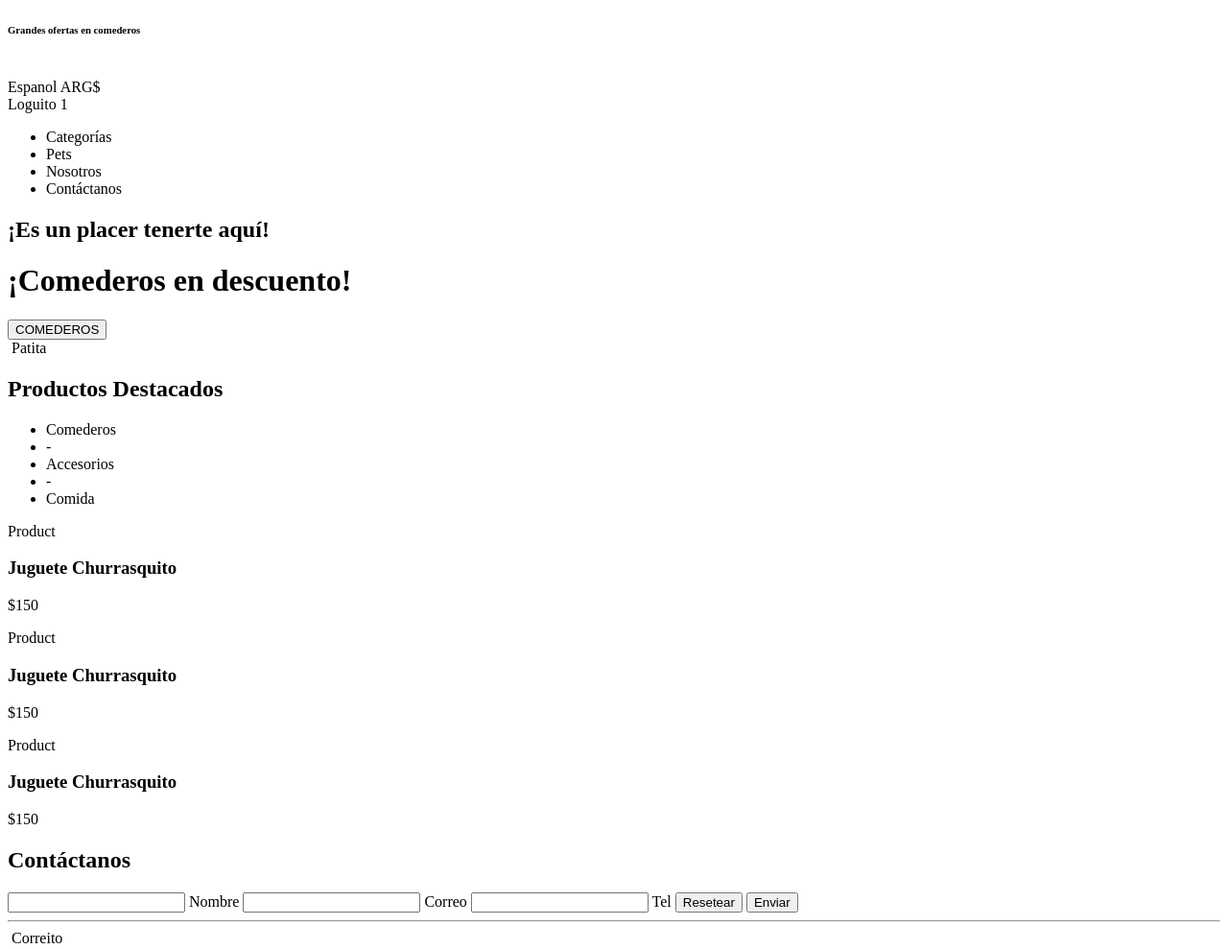
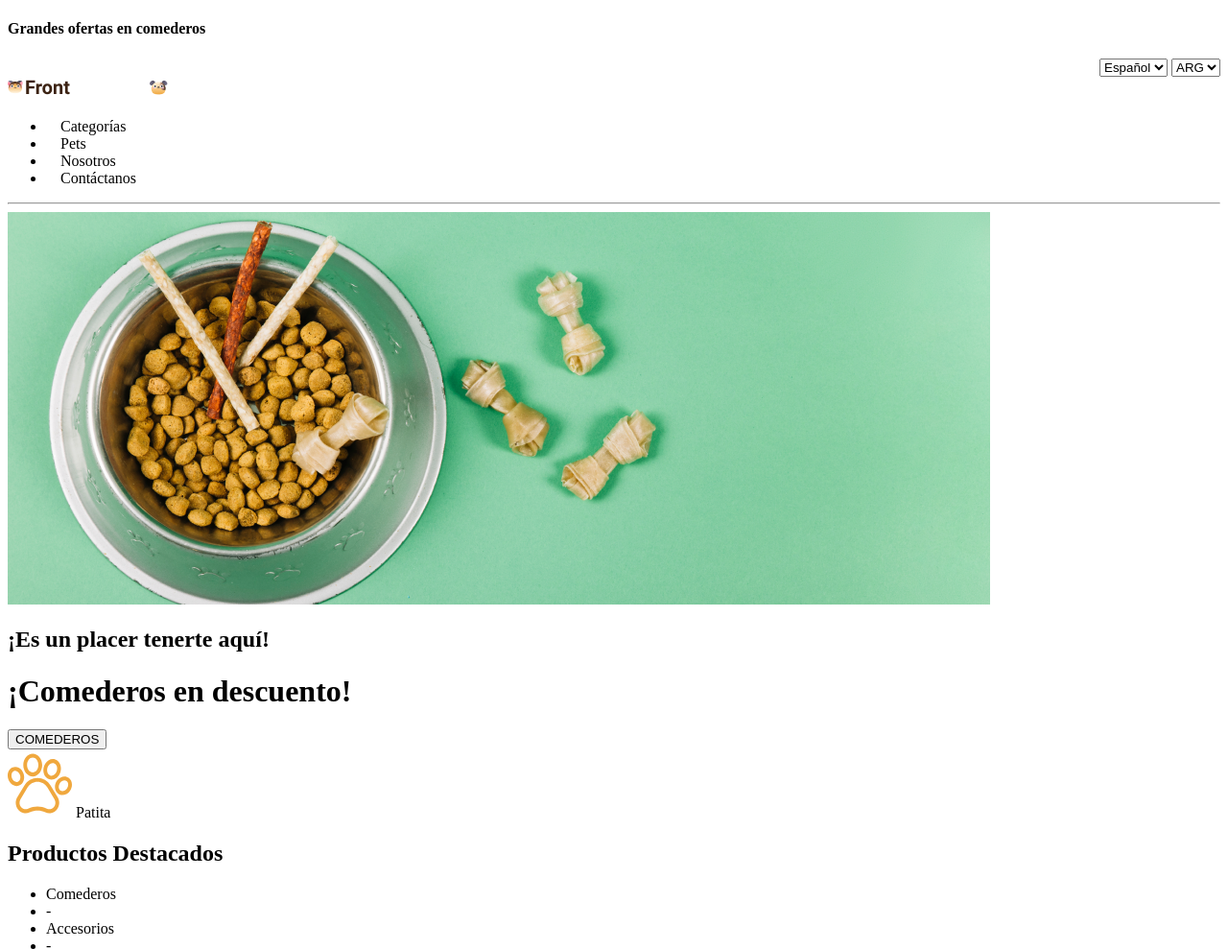
Before and after one commit to Ronygrafo/Maquetado-PetShop_Clase6DH, a plain HTML site: page index.html in a window 1280 px wide. Shown: the top 989 px of the page at 96% size. Drawn offline with Linux system fonts and the light colour scheme.

Commit message:
IMG colocadas en HTML

```diff
--- a/index.html
+++ b/index.html
@@ -10,26 +10,39 @@
 
 <!-- BARRA ARRIBA -->
     <header>
-        <h6>Grandes ofertas en comederos</h6>
-<!--         PROBANDO ETIQ. OPTION -->
-        <option>
+        <h4>Grandes ofertas en comederos</h4>
+<!--         PROBANDO ETIQ. STYLE / OPTION -->
+        <div style="text-align: right;">
 
-        </option>Espanol ARG$
+            <select name="Idioma">
+            <option value="Español">Español</option>
+            <option value="Inlés">Inlés</option>
+            <option value="Francés">Francés</option>
+            </select>
+
+            <select name="Moneda">
+                <option value="$ARG">ARG</option>
+                <option value="$COP">COP</option>
+          </select>
+
+        </div>
 
         <nav>
-            <img>Loguito 1
+            <img src="img/Logo-FrontCATDOG-2.png">
             <ul>
-                <li>Categorías</li>
-                <li>Pets</li>
-                <li>Nosotros</li>
-                <li>Contáctanos</li>
+                <li><img src="img/pawWT.svg">Categorías</li>
+                <li><img src="img/pawWT.svg">Pets</li>
+                <li><img src="img/pawWT.svg">Nosotros</li>
+                <li><img src="img/pawWT.svg">Contáctanos</li>
             </ul>
         </nav>
+        <hr>
 
     </header>
 
 <!-- PRIMER BANNER -->
     <main>
+        <img src="img/banner-ppal-petshop.png">
         <h2>¡Es un placer tenerte aquí! </h2>
         <h1>¡Comederos en descuento!</h1>
         <button>COMEDEROS</button>
@@ -37,7 +50,7 @@
 
 <!-- DESTACADOS -->
     <section>
-        <img> Patita
+        <img src="img/pawOrange.svg"> Patita
         <H2>Productos Destacados</H2>
         <ul>
             <li>Comederos</li>
@@ -48,19 +61,19 @@
         </ul>
         <!-- PRODUCTOS FICHAS -->
         <div>
-            <img>Product
+            <img src="img/churrasquito.png">
             <h3>Juguete Churrasquito</h3>
             <p>$150</p>
         </div>
         <div>
-            <img>Product
-            <h3>Juguete Churrasquito</h3>
-            <p>$150</p>
+            <img src="img/comedero.png">
+            <h3>Comedero para perro</h3>
+            <p>$250</p>
         </div>
         <div>
-            <img>Product
-            <h3>Juguete Churrasquito</h3>
-            <p>$150</p>
+            <img src="img/Huesito.png">
+            <h3>Juguete Huesito</h3>
+            <p>$650</p>
         </div>
     </section>
 
@@ -79,7 +92,7 @@
     <!-- Suscripción -->
     <section>
         <hr>
-        <img> Correito
+        <img src="img/suscribete-icon.png">
         <h2>Suscríbete para más novedades</h2>
         <input> Correo
 
@@ -90,16 +103,18 @@
 <!-- FOOTER -->
     <footer>
 
-        <img> Localidad
-        <p>Localidad<br>Avenida Siempre viva # 12 -3</p>
+        <div>
+            <img src="img/Local.png">
+            <p>Localidad<br>Avenida Siempre viva # 12 -3</p>
 
-        <img> Teléfono
-        <p>Teléfono<br>+57-1-489-8130</p>
+            <img src="img/Tel.png"> Teléfono
+            <p>Teléfono<br>+57-1-489-8130</p>
 
-        <img> Correo Electrónico
-        <p>Correo Electrónico<br>petshop@digitalhouse.com</p>
+            <img src="img/Mail.png">
+            <p>Correo Electrónico<br>petshop@digitalhouse.com</p>
+        </div>
 
-        <img> Loguito 2
+        <img src="img/Logo-FrontCATDOG-1.png">
         <hr>
 
         <p style="text-align: right;">Todos los Derechos Reservados @ronygrafo©</p>
```
Also changed, not shown: img/Local.png (renamed from img/Icono-3.png), img/Mail.png (renamed from img/Icono-2.png), img/Tel.png (renamed from img/Icono.png), img/pawOrange.svg (added), img/pawWT.svg (added), 1 other file.
